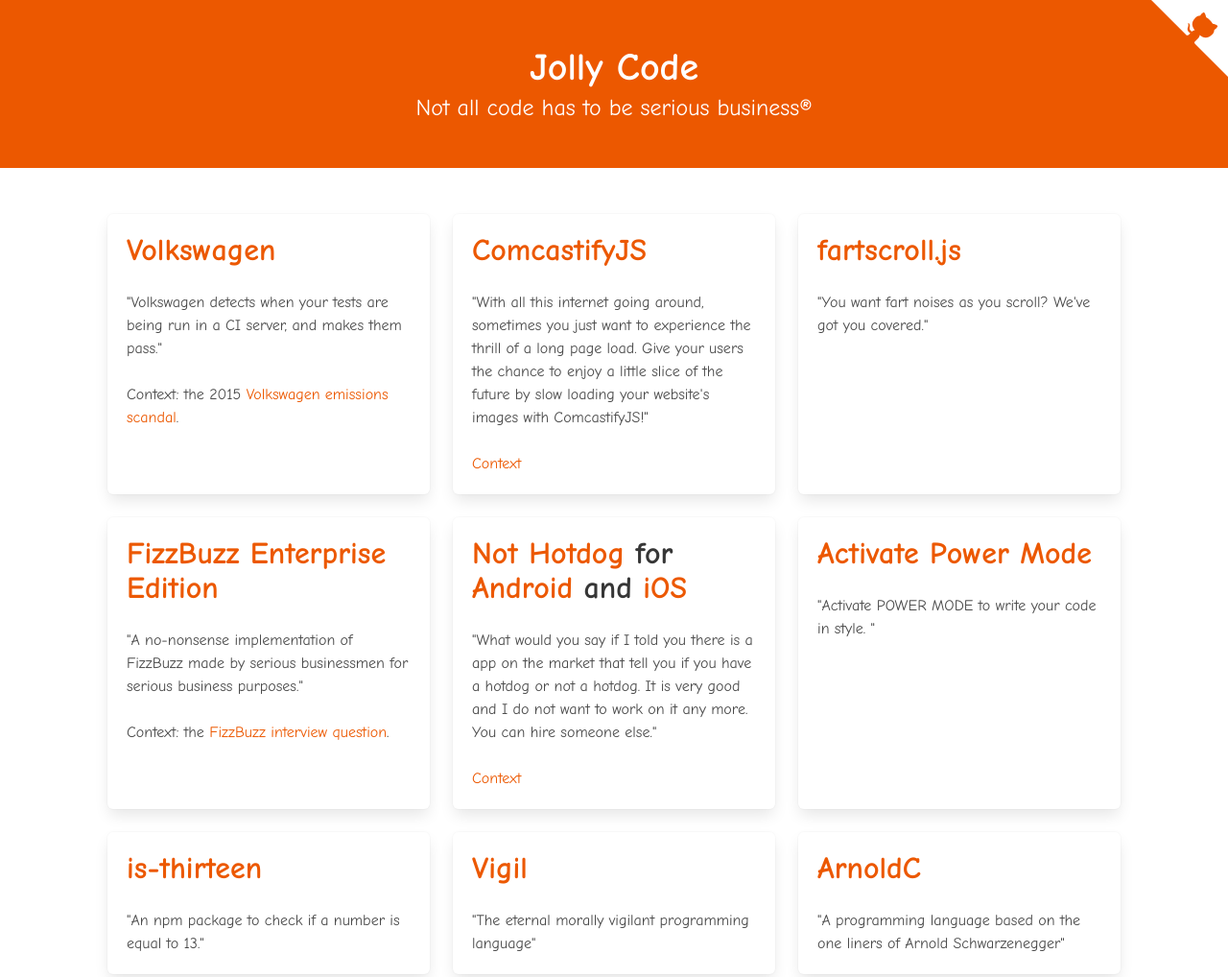
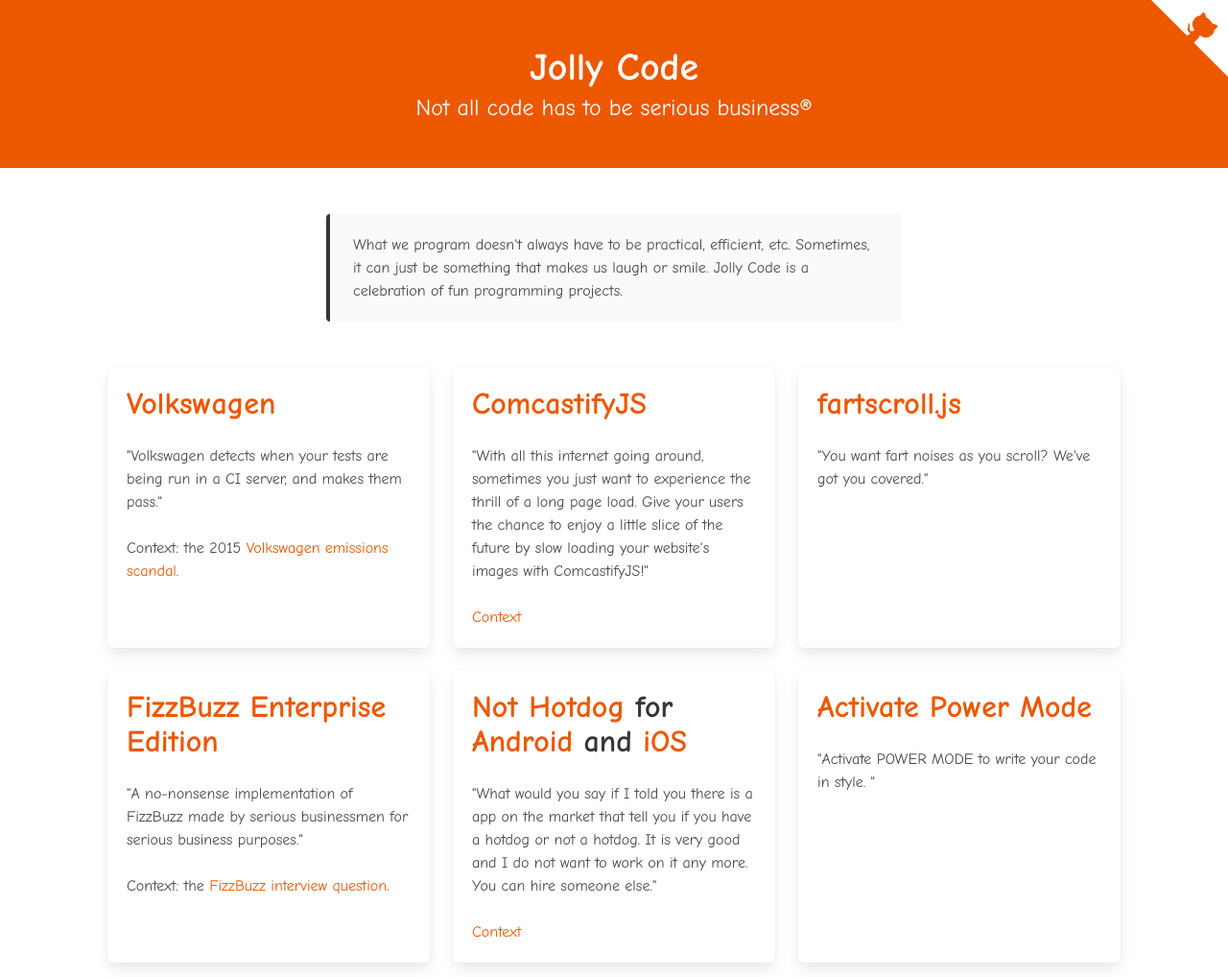
Before and after one commit to dguo/jolly-code, a website: page public/index.html in a window 1280 px wide. Shown: the top 1018 px of the page at 96% size. Drawn offline with nearby package versions, Linux system fonts and the light colour scheme.

Commit message:
Add an explanation

```diff
--- a/public/index.css
+++ b/public/index.css
@@ -16,6 +16,17 @@
     text-decoration: underline;
 }
 
+#explanation {
+    margin-top: 3em;
+    margin-bottom: 3em;
+    padding-left: 1.5rem;
+    padding-right: 1.5rem;
+}
+
+#projects {
+    padding-top: 0;
+}
+
 #faq, .hero {
     background-color: #EC5800;
 }
@@ -29,6 +40,10 @@
     padding-right: 1.25em;
 }
 
+/* .message-body { */
+    /* background-color: #ffdd57; */
+/* } */
+
 article {
     max-width: 600px;
     margin: auto;
--- a/public/index.html
+++ b/public/index.html
@@ -35,6 +35,14 @@
                 </p>
             </div>
         </section>
+
+        <div id="explanation">
+            <article class="message is-dark">
+                <div class="message-body">
+                    What we program doesn't always have to be practical, efficient, etc. Sometimes, it can just be something that makes us laugh or smile. Jolly Code is a celebration of fun programming projects.
+                </div>
+            </article>
+        </div>
 
         <section id="projects" class="section container">
             <div class="tile is-ancestor">
```
Also changed, not shown: README.md.
